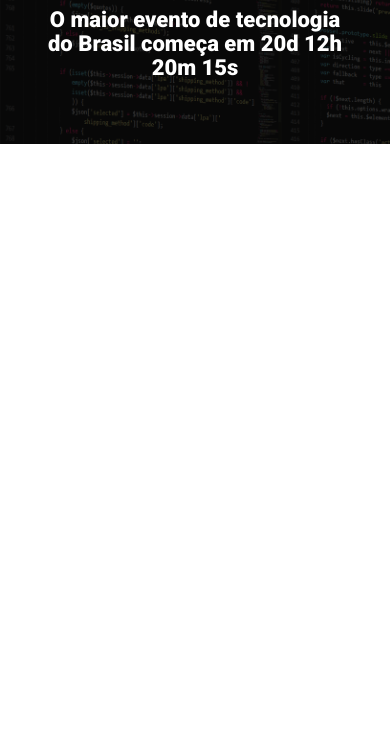
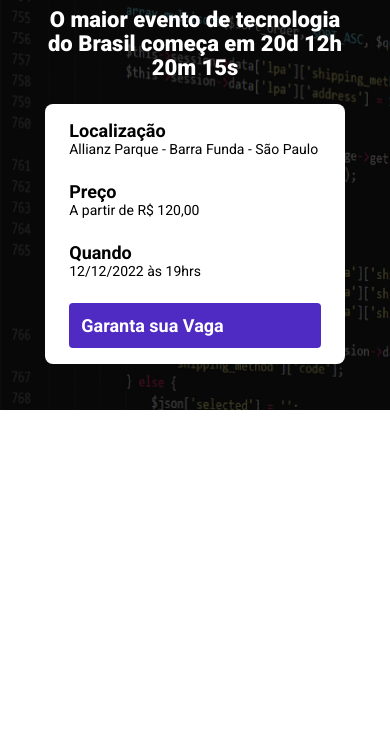
Before and after one commit to johnicassere/ebac_talks, a website built with Parcel: page src/index.html in a window 390 px wide. Shown: the part 96-844 px from the top of the page. Built offline with nearby package versions, Linux system fonts and the light colour scheme.

Commit message:
add button

```diff
--- a/src/index.html
+++ b/src/index.html
@@ -16,6 +16,23 @@
             <p class="hero__text">
                 O maior evento de tecnologia do Brasil começa em 20d 12h 20m 15s
             </p>
+            <div class="infos-bar">
+                <ul class="infos-bar__infos">
+                    <li class="infos-bar__infos__item">
+                        <b>Localização</b>
+                        Allianz Parque - Barra Funda - São Paulo
+                    </li>
+                    <li class="infos-bar__infos__item">
+                        <b>Preço</b>
+                        A partir de R$ 120,00
+                    </li>
+                    <li class="infos-bar__infos__item">
+                        <b>Quando</b>
+                        12/12/2022 às 19hrs
+                    </li>
+                </ul>
+                <a class="button button--primary" href="#">Garanta sua Vaga</a>
+            </div>
         </div>
     </header>
     <script src="scripts/main.js"></script>
--- /dev/null
+++ b/src/styles/components/_buttons.scss
@@ -0,0 +1,27 @@
+.button{
+    padding: 12px;
+    font-size: 18px;
+    font-weight: bold;
+    text-decoration: none;
+    border-radius: 4px;
+    text-align: center;
+    white-space: nowrap;
+
+
+    &--primary{
+        color: #fff;
+        background-color: #4F2AC3;
+
+    }
+
+    @media (max-width: 640px){
+         display: flex;
+         width: 100%;
+
+    }
+
+    @media (max-width: 1024px){
+        display: flex;
+        align-items: center;
+    }
+}
--- /dev/null
+++ b/src/styles/components/_infos_bar.scss
@@ -0,0 +1,50 @@
+.infos-bar{
+    padding: 16px 24px;
+    background-color: #fff;
+    display: flex;
+    justify-content: space-between;
+
+    &__infos{
+        display: flex;
+        gap: 40px;
+
+        &__item{
+            font-size: 14px;
+            color: #000;
+
+
+            b {
+                color: #000;
+                font-size: 18px;
+                display: block;
+            }
+        }
+
+    }
+
+    @media (max-width: 640px){
+        display: block;
+
+        &__infos{
+            display: block;
+
+
+            &__item{
+                margin-bottom: 24px;
+            }
+
+        }
+    }
+
+    @media (max-width: 768px){
+        margin: 2%;
+       border-radius: 8px;
+    }
+
+    @media (max-width: 1024px){
+       border-radius: 8px;
+       &__infos {
+        gap: 16px;
+       }
+    }
+}
--- a/src/styles/main.scss
+++ b/src/styles/main.scss
@@ -1,4 +1,6 @@
 @use 'hero';
+@use 'components/infos_bar';
+@use 'components/buttons';
 
 *{
     margin: 0;
@@ -6,6 +8,7 @@
     box-sizing: border-box;
     font-family: Roboto, sans-serif;
     color: #fff;
+    list-style: none;
 }
 
 .container{
```
